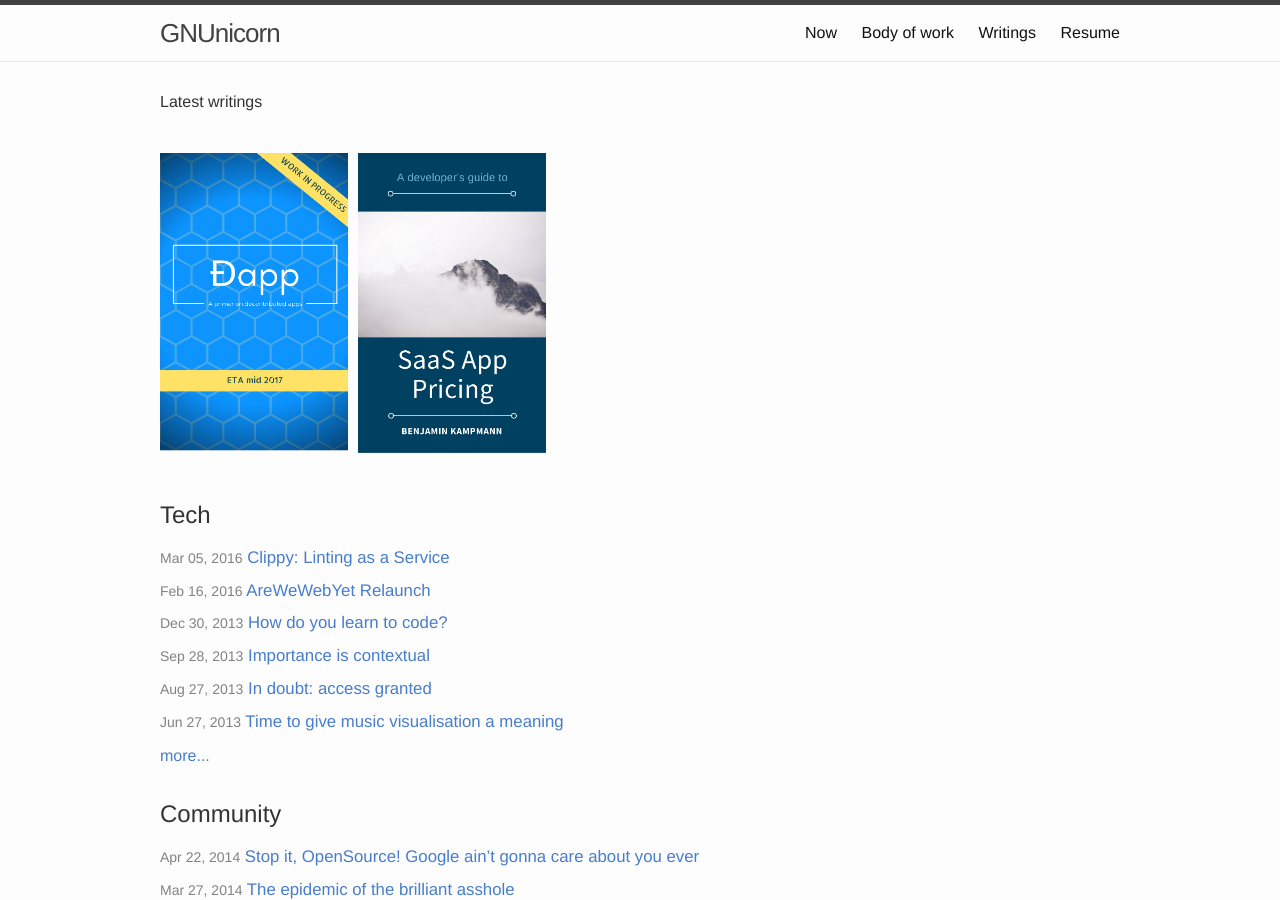
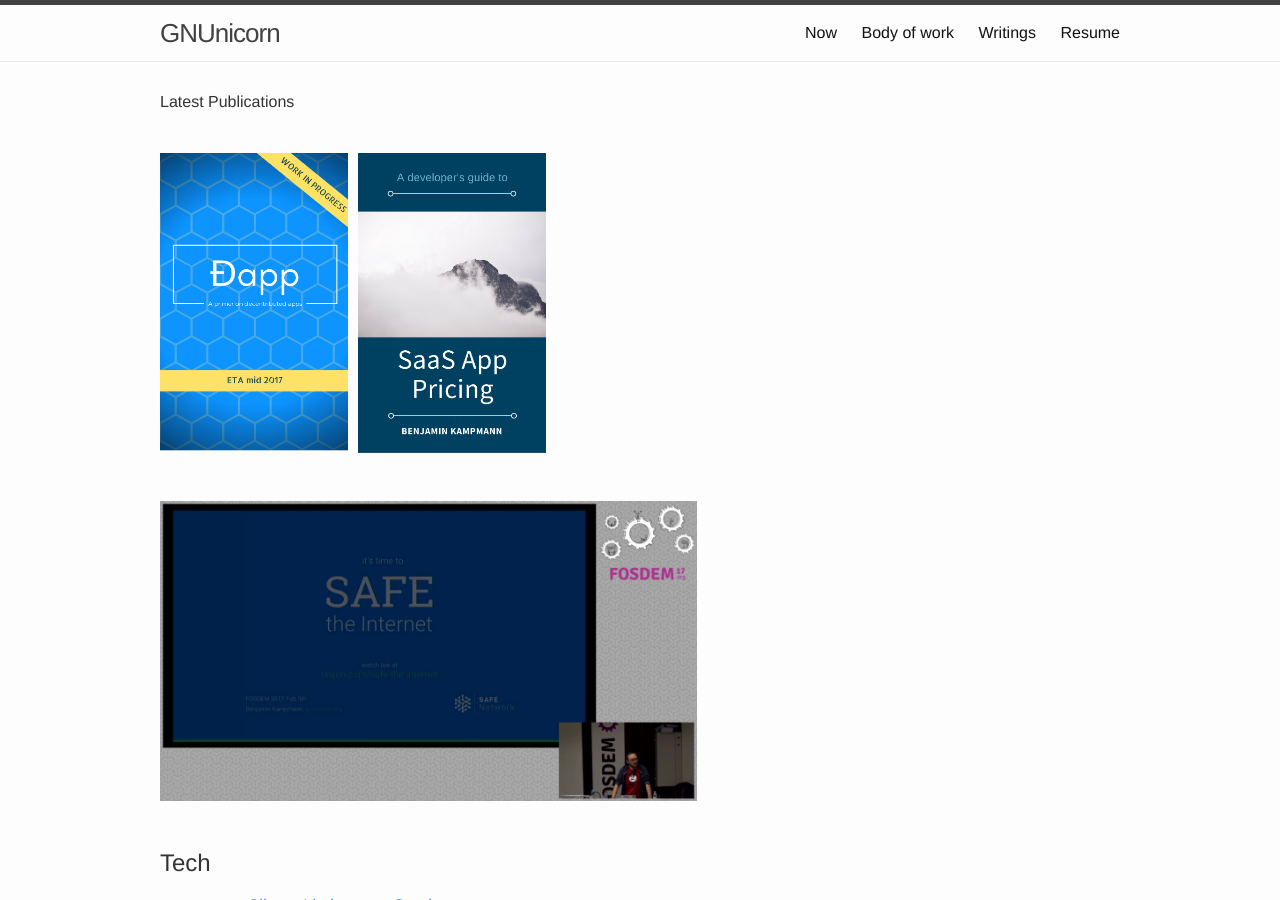
Before and after one commit to gnunicorn/gnunicorn.org, a Jekyll site: the page built from writings/index.html, in a window 1280 px wide and 900 px high. Built offline with Jekyll 4.4.1, drawn with Linux system fonts in a browser that asks for light colours.

Commit message:
adding video blog, better link

```diff
--- a/writings/index.html
+++ b/writings/index.html
@@ -1,6 +1,6 @@
 ---
 layout: page
-title: Latest writings
+title: Latest Publications
 permalink: /writings/
 redirect_from:
   - /blog/
@@ -13,6 +13,13 @@
   <img src="/ebooks/dapp-book-cover.jpg" alt="ĐApp Book -
 A primer to decentributed Web App Development" /></a>
   <a href="/saas-pricing/" title="SaaS App Pricing"><img src="/ebooks/saas-book-cover.jpg" alt="SaaS App Pricing Book Cover"></a>
+</div>
+
+
+<div class="publications">
+
+  <a href="/talks/fosdem-2017-time-to-safe-the-internet/" title="FOSDEM 2017: It's time to SAFE the internet">
+  <img src="/assets/posts/2017-02-10-fosdem-talk.png" alt="FOSDEM 2017: It's time to SAFE the internet" /></a>
 </div>
 
 <div>
```
Also changed, not shown: _posts/2017-02-10-Talk-Its-time-to-SAFE-the-Internet-At-FOSDEM.md (+1 -0 lines).
